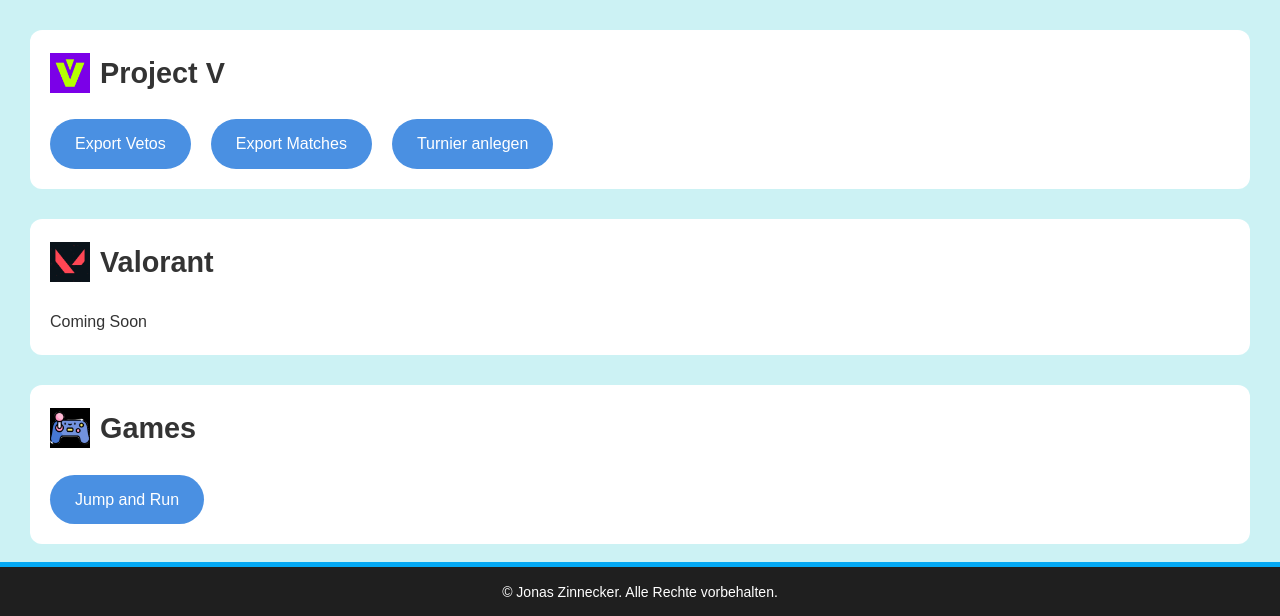
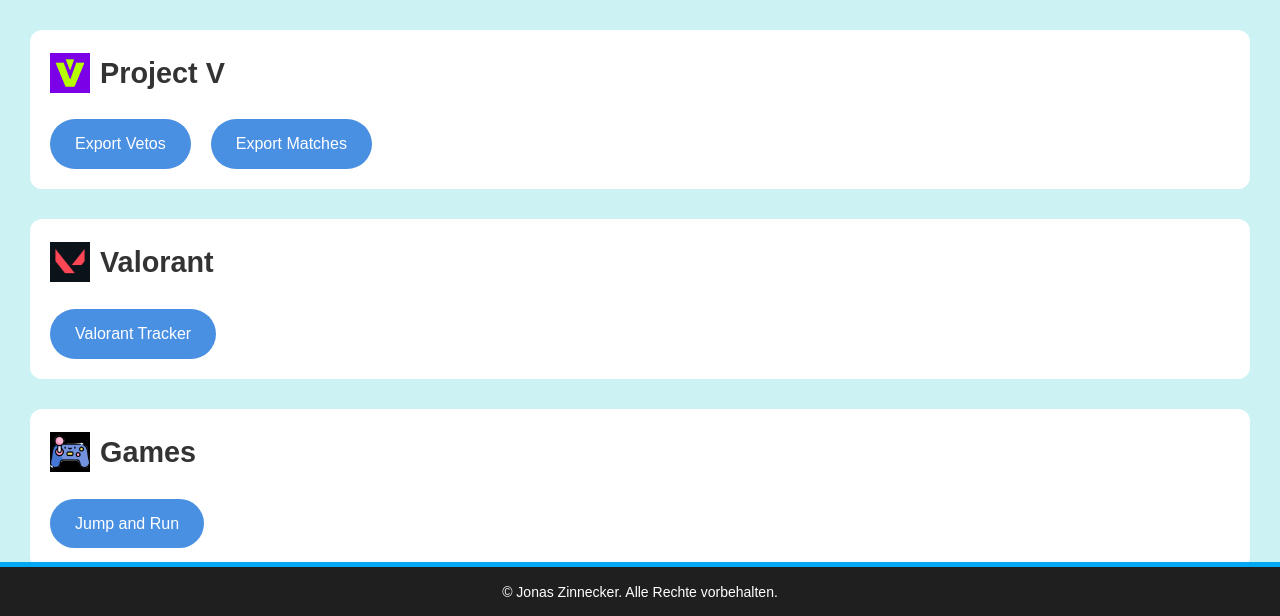
Before and after one commit to JonasZinne/Website, a Flask app: page / in a window 1280 px wide. Shown: the part 183-799 px from the top of the page. Run offline with Flask 3, Linux system fonts and the light colour scheme.

Commit message:
tournament to tracker

```diff
--- a/app.py
+++ b/app.py
@@ -56,10 +56,10 @@
     else:
         return render_template("error.html", error_code=404, error_message="Datei nicht gefunden"), 404
 
-# Turnier anlegen
-@app.route("/create_tournament", methods=["GET"])
-def create_tournament():
-    return render_template("create_tournament.html")
+# Valorant Tracker
+@app.route("/valorant_tracker", methods=["GET"])
+def valorant_tracker():
+    return render_template("valorant_tracker.html")
 
 # Jump and Run
 @app.route("/jump_and_run", methods=["GET"])
--- a/templates/index.html
+++ b/templates/index.html
@@ -13,7 +13,6 @@
         <div class="dashboard-options">
             <a href="/export_vetos" class="button">Export Vetos</a>
             <a href="/export_matches" class="button">Export Matches</a>
-            <a href="/create_tournament" class="button">Turnier anlegen</a>
         </div>
     </section>
 
@@ -25,7 +24,7 @@
         </h2>
 
         <div class="dashboard-options">
-            Coming Soon
+            <a href="/valorant_tracker" class="button">Valorant Tracker</a>
         </div>
     </section>
 
--- a/templates/create_tournament.html
+++ b/templates/valorant_tracker.html
@@ -1,10 +1,10 @@
 {% extends 'base.html' %}
 
-{% block title %}Turnier anlegen{% endblock %}
+{% block title %}Valorant Tracker{% endblock %}
 
 {% block content %}
     <section class="section">
-        <h2>Turnier anlegen</h2>
+        <h2>Valorant Tracker</h2>
 
         <p>Diese Funktion ist geplant...</p>
     </section>
```
